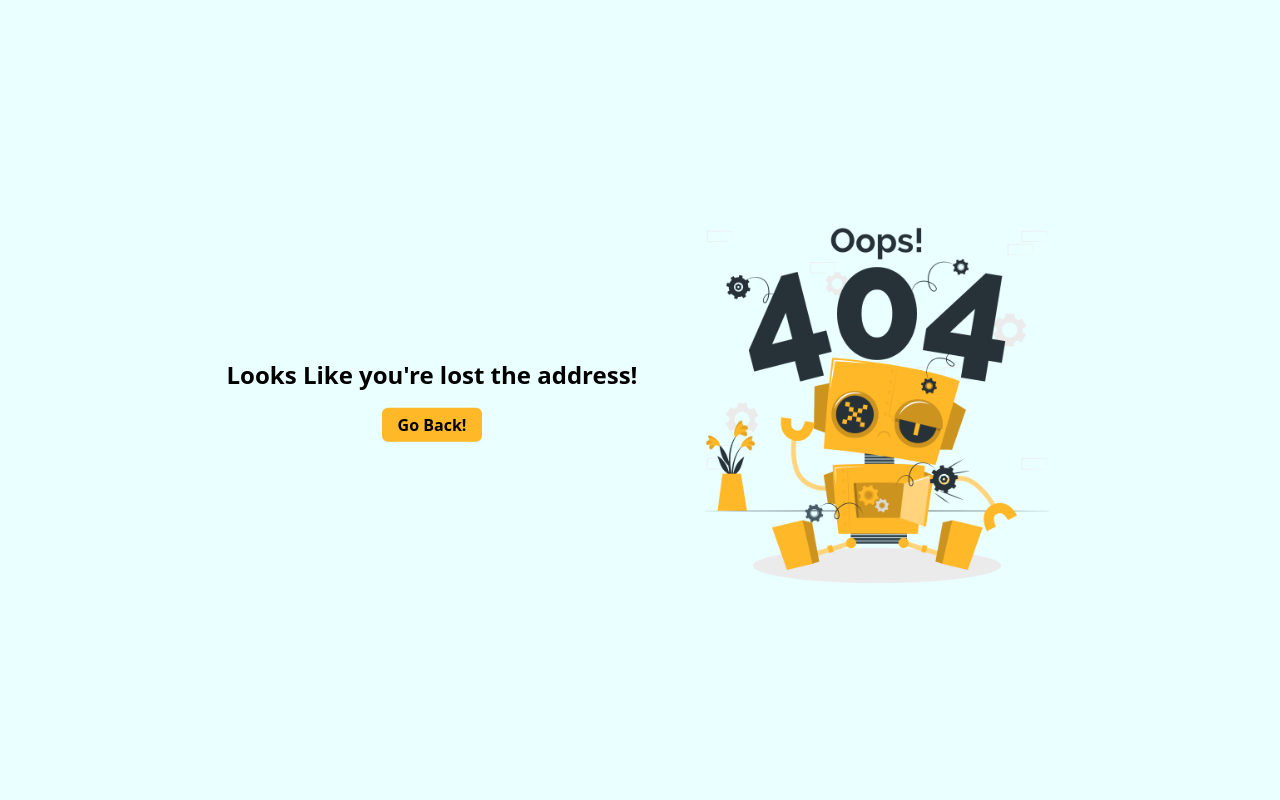
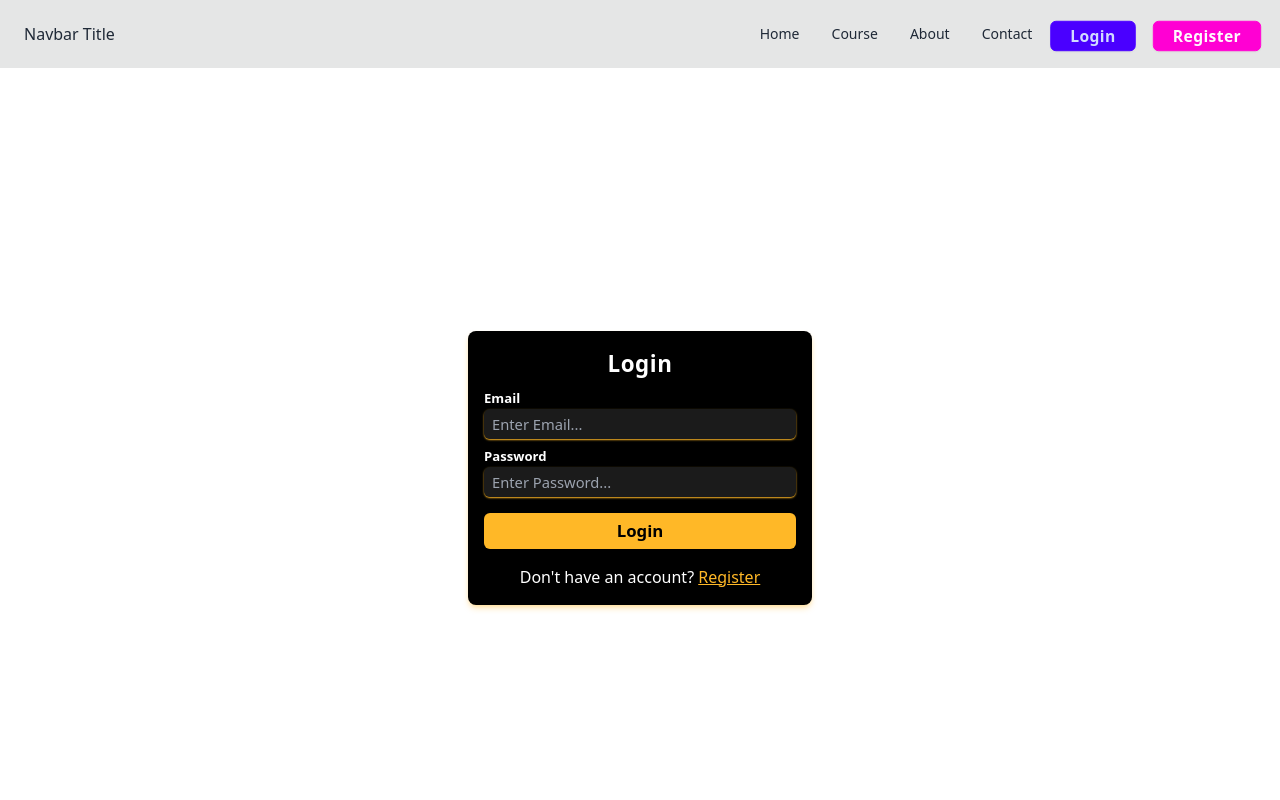
Before and after one commit to webakash1806/zenstudy, a React (Vite) app: page /LMS-Client/login in a window 1280 px wide. Shown: the top 800 px of the page. Built offline with nearby package versions, Linux system fonts and the light colour scheme.

Commit message:
Login page added

```diff
--- a/src/App.jsx
+++ b/src/App.jsx
@@ -3,6 +3,7 @@ import { Route, Routes } from 'react-router-dom'
 
 import AboutUs from './Pages/AboutUs'
 import HomePage from './Pages/HomePage'
+import LoginPage from './Pages/LoginPage'
 import PageNotFound from './Pages/PageNotFound'
 import SignupPage from './Pages/SignupPage'
 
@@ -12,6 +13,7 @@ const App = () => {
       <Routes>
         <Route path="/LMS-Client" element={<HomePage />} />
         <Route path="/LMS-Client/about" element={<AboutUs />} />
+        <Route path="/LMS-Client/login" element={<LoginPage />} />
         <Route path="/LMS-Client/register" element={<SignupPage />} />
         <Route path="*" element={<PageNotFound />} />
       </Routes>
--- a/src/Layouts/HomeLayout.jsx
+++ b/src/Layouts/HomeLayout.jsx
@@ -43,19 +43,19 @@ const HomeLayout = ({ children }) => {
                                         <li><Link to='/LMS-Client/admin/dashboard'>Dashboard</Link></li>
                                     )}
 
-                                    <li><Link to=''>Course</Link></li>
+                                    <li><Link to='/LMS-Client/course'>Course</Link></li>
                                     <li><Link to='/LMS-Client/about'>About</Link></li>
-                                    <li><Link to=''>Contact</Link></li>
+                                    <li><Link to='/LMS-Client/contact'>Contact</Link></li>
 
                                     {!isLoggedIn ?
                                         <div className='flex items-center justify-center gap-3 mt-1 '>
                                             <button className='btn btn-primary btn-sm rounded-md px-5 text-[1.03rem] tracking-wide'>
-                                                <Link to='/login'>
+                                                <Link to='/LMS-Client/login'>
                                                     Login
                                                 </Link>
                                             </button>
                                             <button className='btn btn-secondary btn-sm rounded-md px-5 text-[1.03rem] tracking-wide'>
-                                                <Link to='register'>
+                                                <Link to='/LMS-Client/register'>
                                                     Register
                                                 </Link>
                                             </button>
@@ -63,12 +63,12 @@ const HomeLayout = ({ children }) => {
                                         :
                                         <div className='flex items-center justify-center gap-3 mt-1'>
                                             <button className='btn btn-primary btn-sm rounded-md px-5 text-[1.03rem] tracking-wide'>
-                                                <Link to='/user/me'>
+                                                <Link to='/LMS-Client//user/me'>
                                                     Profile
                                                 </Link>
                                             </button>
                                             <button className='btn btn-secondary btn-sm rounded-md px-5 text-[1.03rem] tracking-wide'>
-                                                <Link to='/logout' onClick={handleLogout}>
+                                                <Link to='/LMS-Client//logout' onClick={handleLogout}>
                                                     Logout
                                                 </Link>
                                             </button>
@@ -90,18 +90,18 @@ const HomeLayout = ({ children }) => {
                             {isLoggedIn && role === 'ADMIN' && (
                                 <li><Link to='/LMS-Client/admin/dashboard'>Dashboard</Link></li>
                             )}
-                            <li><Link to=''>Course</Link></li>
+                            <li><Link to='/LMS-Client/course'>Course</Link></li>
                             <li><Link to='/LMS-Client/about'>About</Link></li>
-                            <li><Link to=''>Contact</Link></li>
+                            <li><Link to='/LMS-Client/contact'>Contact</Link></li>
                             {!isLoggedIn ?
                                 <div className='flex items-center justify-center gap-3 mt-4 '>
                                     <button className='btn btn-primary btn-sm rounded-md px-8 text-[1.03rem] tracking-wide'>
-                                        <Link to='/login'>
+                                        <Link to='/LMS-Client/login'>
                                             Login
                                         </Link>
                                     </button>
                                     <button className='btn btn-secondary btn-sm rounded-md px-8 text-[1.03rem] tracking-wide'>
-                                        <Link to='register'>
+                                        <Link to='/LMS-Client/register'>
                                             Register
                                         </Link>
                                     </button>
@@ -109,12 +109,12 @@ const HomeLayout = ({ children }) => {
                                 :
                                 <div className='flex items-center justify-center gap-3 mt-4 '>
                                     <button className='btn btn-primary btn-sm rounded-md px-8 text-[1.03rem] tracking-wide'>
-                                        <Link to='/user/me'>
+                                        <Link to='/LMS-Client//user/me'>
                                             Profile
                                         </Link>
                                     </button>
                                     <button className='btn btn-secondary btn-sm rounded-md px-8 text-[1.03rem] tracking-wide'>
-                                        <Link to='/logout' onClick={handleLogout}>
+                                        <Link to='/LMS-Client//logout' onClick={handleLogout}>
                                             Logout
                                         </Link>
                                     </button>
--- /dev/null
+++ b/src/Pages/LoginPage.jsx
@@ -0,0 +1,114 @@
+import React, { useState } from 'react'
+import { toast } from 'react-hot-toast'
+import { useDispatch } from 'react-redux';
+import { Link, useNavigate } from 'react-router-dom';
+
+import HomeLayout from '../Layouts/HomeLayout'
+
+const LoginPage = () => {
+
+    const dispatch = useDispatch()
+    const navigate = useNavigate()
+
+    const [loginData, setLoginData] = useState({
+        email: "",
+        password: "",
+    })
+
+    function handleUserInput(e) {
+        const { name, value } = e.target
+        setLoginData({
+            ...loginData,
+            [name]: value
+        })
+    }
+
+    async function loginAccount(e) {
+        e.preventDefault()
+        const { email, password } = loginData
+        if (!email || !password) {
+            return toast.error('Please fill all the fields!')
+        }
+
+
+        if (!email.match(/^([a-zA-Z0-9._%-]+@[a-zA-Z0-9.-]+\.[a-zA-Z]{2,})$/)) {
+            return toast.error('Email is Invalid!')
+        }
+
+        if (!password.match(/^(?=.*[a-z])(?=.*[A-Z])(?=.*\d)(?=.*[@$!%*?&])[A-Za-z\d@$!%*?&]{8,}$/)) {
+            return toast.error('Password must contain Minimum eight characters, at least one uppercase letter, one lowercase letter, one number and one special character!')
+        }
+
+        const formData = new FormData()
+        formData.append('email', email)
+        formData.append('password', password)
+
+
+        const response = await dispatch(loginAccount(formData))
+
+        console.log(response)
+
+        // if (response?.payload?.message === 'UserName already exists') {
+        //     return toast.error('UserName already exists!')
+        // }
+
+        // if (response?.payload?.message === 'Email is already registered') {
+        //     return toast.error('Email is already registered!')
+        // }
+
+        if (response?.payload?.success) {
+            console.log('Redirecting to /LMS-Client');
+            navigate("/LMS-Client");
+        }
+
+
+        setLoginData({
+            email: "",
+            password: ""
+        })
+
+    }
+
+    return (
+        <HomeLayout>
+            <div className='h-[100vh] flex items-center justify-center text-white'>
+                <form noValidate onSubmit={loginAccount} action="" className='flex flex-col items-center justify-center gap-[8px] bg-black p-4 rounded-lg shadow-md shadow-[#ffb7275a]'>
+                    <h1 className='font-semibold text-[1.4rem] tracking-[0.6px]'>Login</h1>
+
+
+
+                    <div className="flex flex-col items-start justify-center gap-[0.5px]">
+                        <label htmlFor="email" className='text-[0.82rem] font-semibold'>Email
+                        </label>
+                        <input type="email" required
+                            className='p-1 px-2 rounded-md text-[0.92rem] min-w-[17rem] sm:w-[19.5rem] outline-none shadow-sm shadow-[#FFB827] text-[#FFB827] bg-[#2c2c2ca1]'
+                            name='email'
+                            id='email'
+                            placeholder='Enter Email...'
+                            onChange={handleUserInput}
+                            value={loginData.email} />
+                    </div>
+
+                    <div className="flex flex-col items-start justify-center gap-[0.5px]">
+                        <label htmlFor="password" className='text-[0.82rem] font-semibold'>Password
+                        </label>
+                        <input type="password" required
+                            className='p-1 px-2 rounded-md text-[0.92rem] min-w-[17rem] sm:w-[19.5rem] outline-none shadow-sm shadow-[#FFB827] text-[#FFB827] bg-[#2c2c2ca1]'
+                            name='password'
+                            id='password'
+                            placeholder='Enter Password...'
+                            onChange={handleUserInput}
+                            value={loginData.password} />
+                    </div>
+
+                    <button type='submit' className='bg-[#FFB827] hover:bg-[#fbb66d] duration-300 mt-2 text-[#000] w-full rounded-md p-[5px] font-semibold text-[1.05rem]'>Login</button>
+
+                    <p className='mt-2'>Don&#39;t have an account? <Link to='/LMS-Client/register' className='underline text-[#FFB827]'>Register</Link></p>
+                </form>
+
+            </div>
+        </HomeLayout>
+    )
+}
+
+export default LoginPage
--- a/src/Pages/SignupPage.jsx
+++ b/src/Pages/SignupPage.jsx
@@ -183,7 +183,7 @@ const SignupPage = () => {
                     </div>
                     <button type='submit' className='bg-[#FFB827] hover:bg-[#fbb66d] duration-300 mt-2 text-[#000] w-full rounded-md p-[5px] font-semibold text-[1.05rem]'>Register</button>
 
-                    <p className='mt-2'>Already have an account? <Link to='LMS-Client/login' className='underline text-[#FFB827]'>Login</Link></p>
+                    <p className='mt-2'>Already have an account? <Link to='/LMS-Client/login' className='underline text-[#FFB827]'>Login</Link></p>
                 </form>
 
             </div>
```
